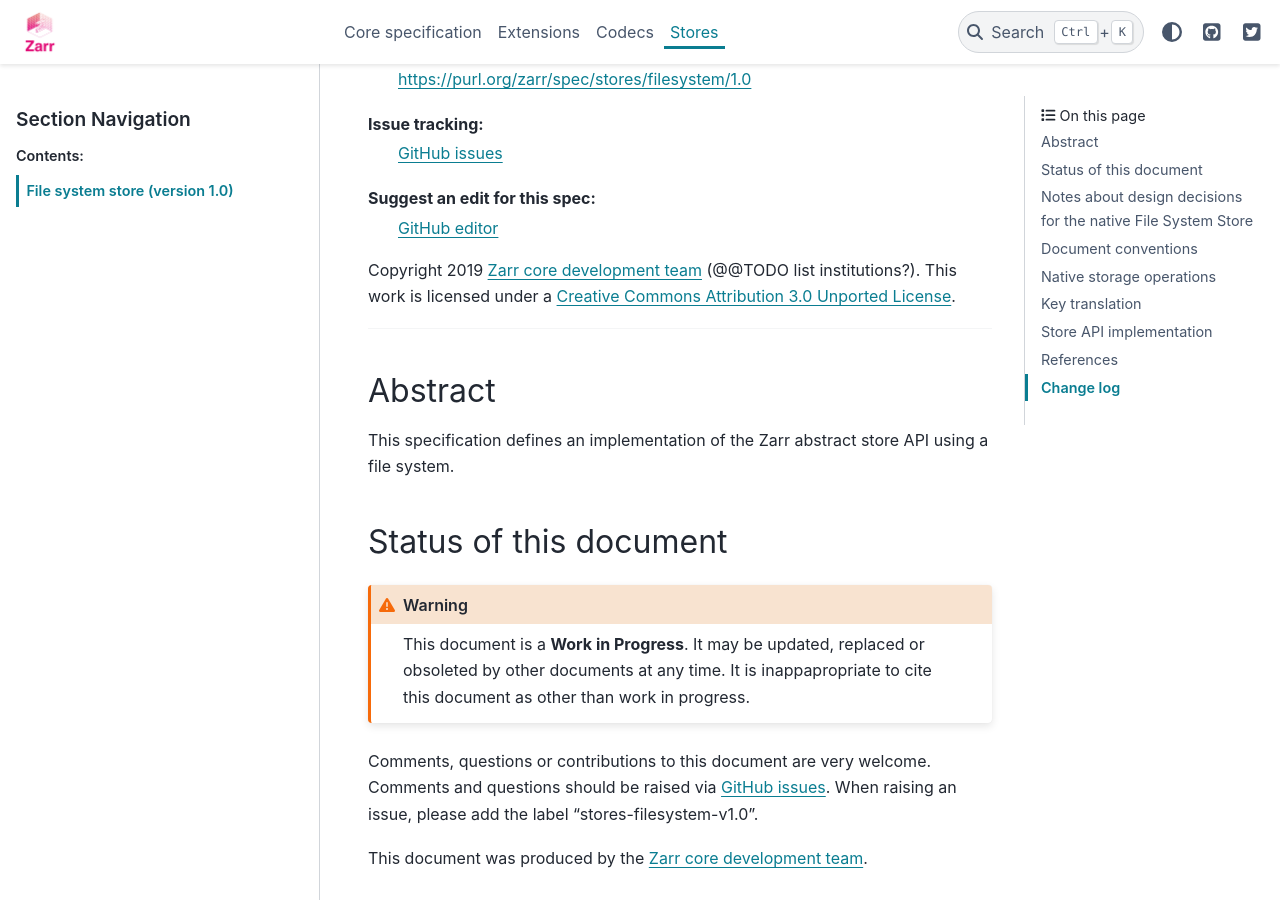
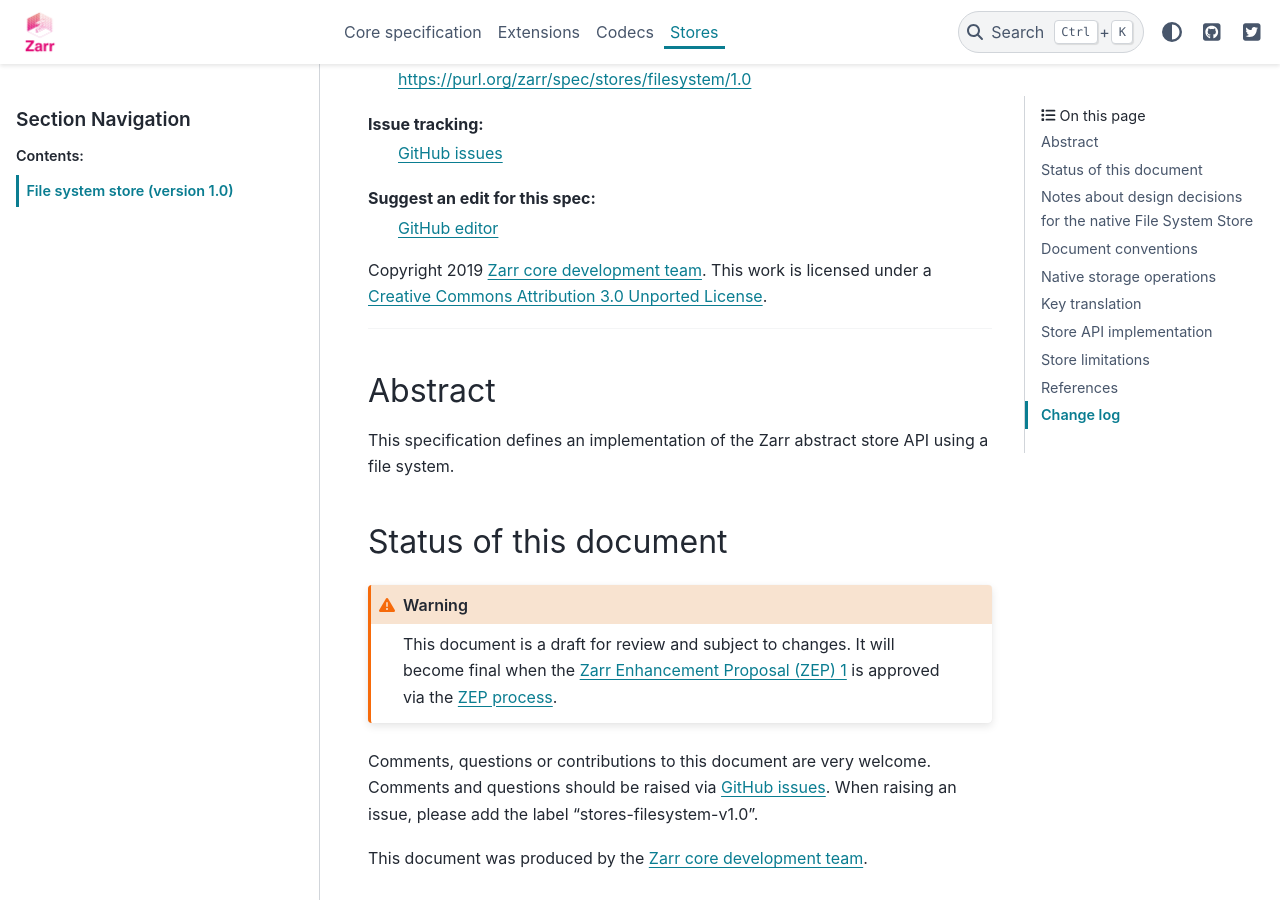
Before and after one commit to zarr-developers/zarr-specs, a Sphinx documentation site: the page built from docs/stores/filesystem/v1.0.rst, in a window 1280 px wide and 900 px high, scrolled down 247 px. Built offline with Sphinx 7.4.7 and the PyData theme 0.15.4, drawn with Linux system fonts in a browser that asks for light colours; some of the changed text lies outside the part shown.

Commit message:
make filesystem store part of zep 1

```diff
--- a/docs/stores/filesystem/v1.0.rst
+++ b/docs/stores/filesystem/v1.0.rst
@@ -13,11 +13,10 @@ Issue tracking:
 Suggest an edit for this spec:
     `GitHub editor <https://github.com/zarr-developers/zarr-specs/blob/main/docs/stores/filesystem/v1.0.rst>`_
 
-Copyright 2019 `Zarr core development
-team <https://github.com/orgs/zarr-developers/teams/core-devs>`_ (@@TODO
-list institutions?). This work is licensed under a `Creative Commons
-Attribution 3.0 Unported
-License <https://creativecommons.org/licenses/by/3.0/>`_.
+Copyright 2019 `Zarr core development team
+<https://github.com/orgs/zarr-developers/teams/core-devs>`_. This work is
+licensed under a `Creative Commons Attribution 3.0 Unported License
+<https://creativecommons.org/licenses/by/3.0/>`_.
 
 ----
 
@@ -33,9 +32,9 @@ Status of this document
 =======================
 
 .. warning::
-  This document is a **Work in Progress**. It may be updated, replaced
-  or obsoleted by other documents at any time. It is inappapropriate to
-  cite this document as other than work in progress.
+    This document is a draft for review and subject to changes.
+    It will become final when the `Zarr Enhancement Proposal (ZEP) 1 <https://zarr.dev/zeps/draft/ZEP0001.html>`_
+    is approved via the `ZEP process <https://zarr.dev/zeps/active/ZEP0000.html>`_.
 
 Comments, questions or contributions to this document are very
 welcome. Comments and questions should be raised via `GitHub issues
@@ -87,7 +86,7 @@ directories, where:
   name and the names of all ancestor directories, which uniquely
   identifies it within the file system.
 
-...and where the following native operations are supported:
+… and where the following native operations are supported:
 
 * Create a file.
 
@@ -183,6 +182,16 @@ in the section above.
   directory path ``dp``.
 
 
+Store limitations
+=================
+
+The following limitations for this store are know:
+
+* `260 characters path length limit in Windows <https://learn.microsoft.com/en-us/windows/win32/fileio/maximum-file-path-limitation>`_
+* `Windows paths are case-insensitive by default <https://learn.microsoft.com/en-us/windows/win32/fileio/naming-a-file#naming-conventions>`_
+* `MacOS paths are case-insensitive by default <https://support.apple.com/guide/disk-utility/file-system-formats-dsku19ed921c/mac>`_
+
+
 References
 ==========
 
```
Also changed, not shown: docs/extensions/data-types/complex/v1.0.rst (+4 -5 lines), docs/extensions/data-types/datetime/v1.0.rst (+4 -5 lines), docs/extensions/data-types/string/v1.0.rst (+4 -5 lines), docs/extensions/data-types/struct/v1.0.rst (+4 -5 lines).
